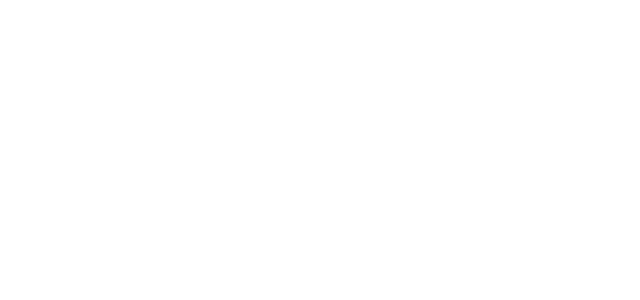
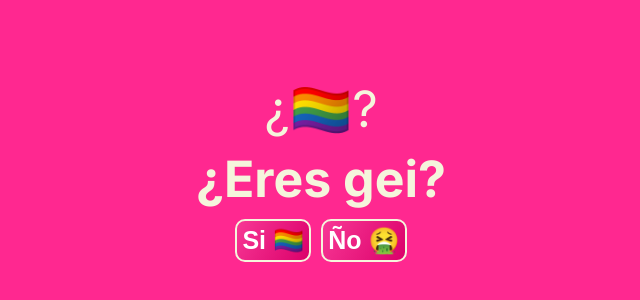
Before and after one commit to emmaquintana/test-gei, a Next.js app: page / in a window 1280 px wide. Shown: the part 230-530 px from the top of the page, without its empty margins (319-959 px from the left). Built offline with nearby package versions, Linux system fonts and the light colour scheme.

Commit message:
feat: Create basic layout and styles for page

```diff
--- /dev/null
+++ b/src/app/page.module.css
@@ -0,0 +1,41 @@
+.section {
+    display: flex;
+    align-items: center;
+    justify-content: center;
+    flex-direction: column;
+    gap: 10px;
+    height: 100dvh;
+    text-align: center;
+    background-color: #ff2890;
+}
+
+.text { color: beige; }
+
+.buttonsContainer {
+    display: flex;
+    align-items: center;
+    justify-content: center;
+    gap: 10px;
+}
+
+.question { font-size: clamp(40px, 7vw, 50px); }
+
+.button {
+    position: relative;
+    padding: 5px;
+    font-weight: 600;
+    background-image: linear-gradient(120deg, #ff46a0, rgb(219, 0, 106));
+    background-size: auto 210%;
+    background-position: 0 100%;
+    color: #fff;
+    border: 2px solid beige;
+    border-radius: 10px;
+    font-size: clamp(15px, 5vw, 25px);
+    transition: .3s all;
+    cursor: pointer;
+    -webkit-tap-highlight-color: transparent;
+}
+
+.button:hover {
+    background-position: 0 0;
+}
--- a/src/app/page.tsx
+++ b/src/app/page.tsx
@@ -1,5 +1,17 @@
+import styles from './page.module.css';
+
 export default function Home() {
+
   return (
-    <></>
+    <section className={styles.section}>
+      <span className={`${styles.logo} ${styles.text} ${styles.question}`}>¿🏳️‍🌈?</span>
+      <h2 className={`${styles.text} ${styles.question}`}>
+        ¿Eres gei?
+      </h2>
+      <div className={styles.buttonsContainer}>
+        <button className={styles.button}>Si 🏳️‍🌈</button>
+        <button className={styles.button}>Ño 🤮</button>
+      </div>
+    </section>
   )
 }
```
